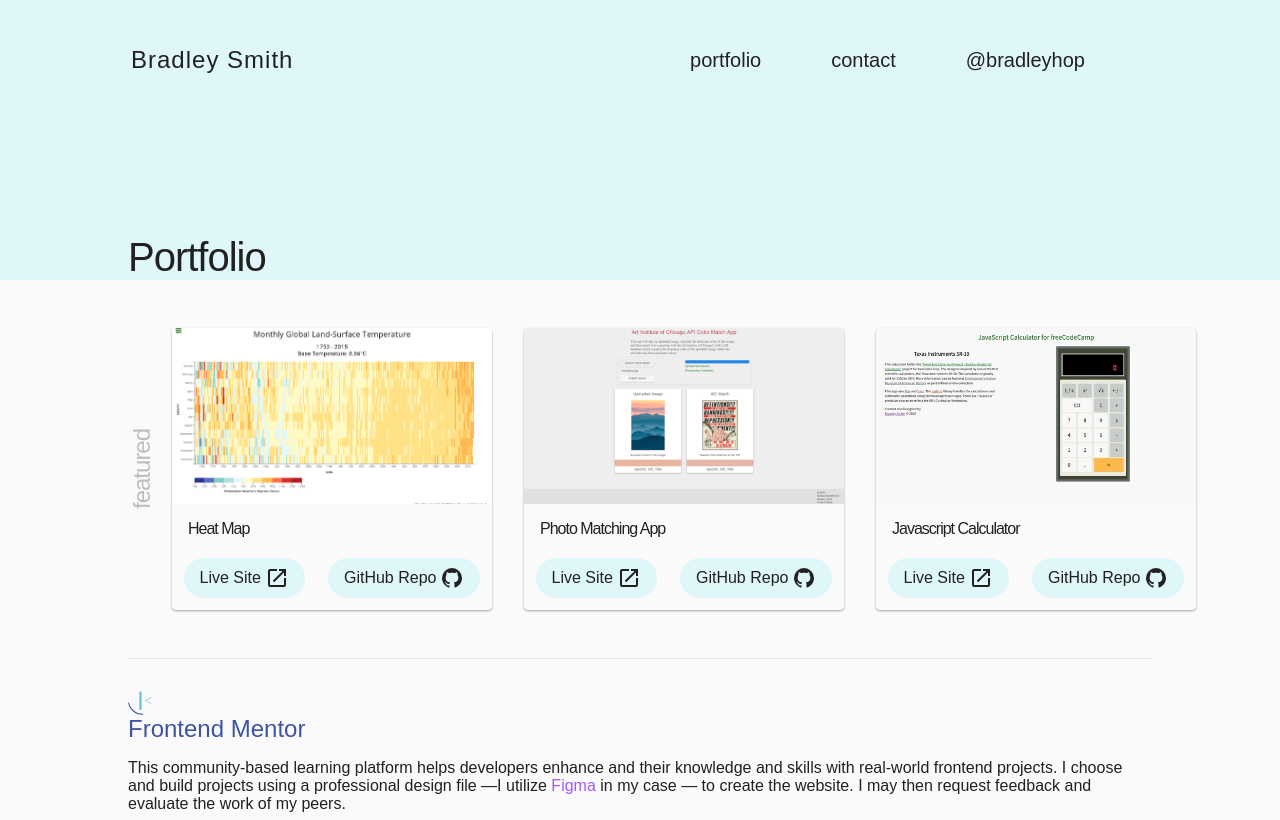
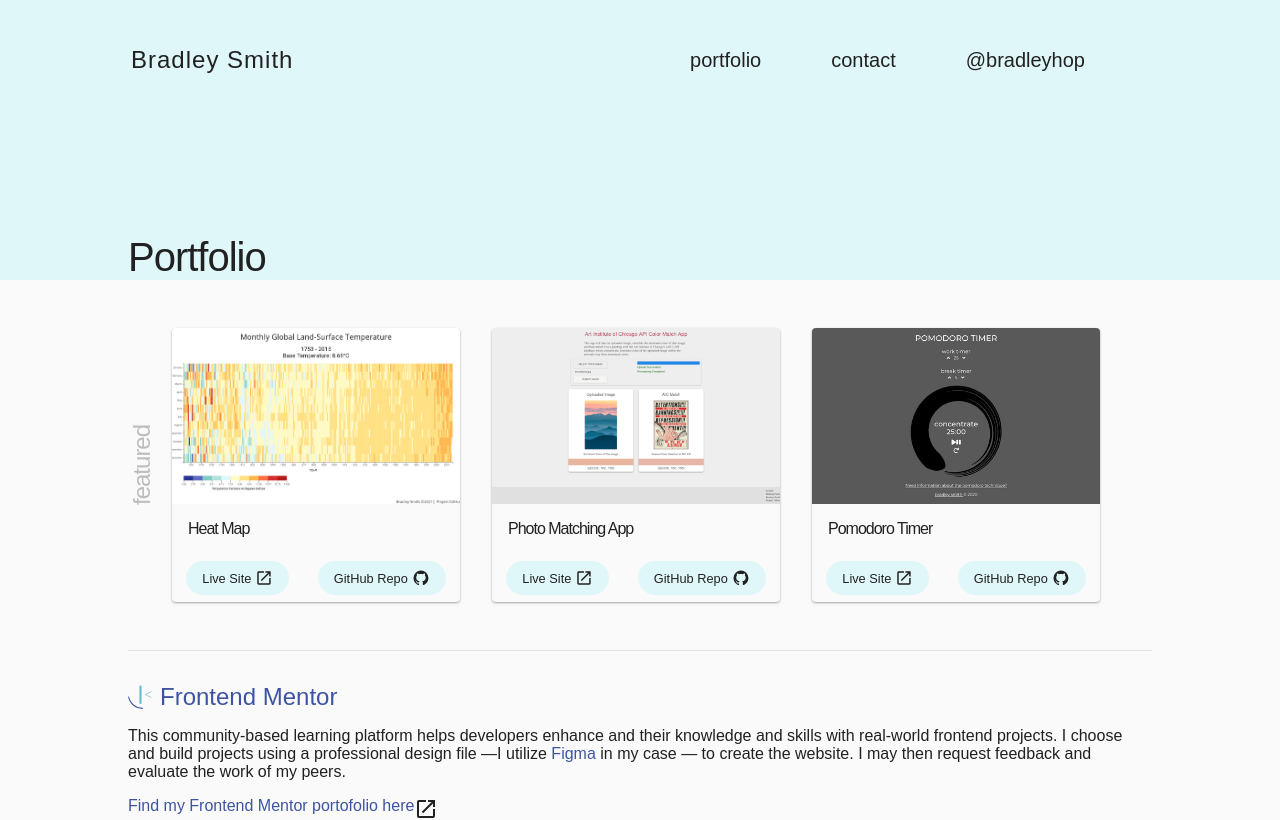
Before and after one commit to bradleyhop/simple-portfolio, a Vue app: page /portfolio in a window 1280 px wide. Shown: the top 820 px of the page. Built offline with nearby package versions, Linux system fonts and the light colour scheme; a web font is replaced by a local one.

Commit message:
fix all spacings; automate featured card elements

```diff
--- a/src/assets/style/color.scss
+++ b/src/assets/style/color.scss
@@ -1,4 +1,5 @@
 /*
+ * color scheme based on home profile photo
  * $gray-green: #425350;
  * $lightest-blue: #d7f0f2;
  * $mid-blue: #98d3f2;
@@ -21,5 +22,5 @@ $redish: #e57373;
 $greenish: #558b2f;
 
 // vendor colors
-$figma-purple: rgb(62, 84, 163);
+$figma-purple: #3e54a3;
 $fcc-green: #00641f;
--- a/src/components/PortCard.vue
+++ b/src/components/PortCard.vue
@@ -92,12 +92,13 @@ export default {
 .port-card-container {
   border-radius: 4px;
   margin: 1rem;
-  width: 20rem;
+  width: 18rem;
   box-shadow: 0 1px 3px rgba(0, 0, 0, 0.12), 0 1px 2px rgba(0, 0, 0, 0.24);
   transition: all 0.3s cubic-bezier(0.25, 0.8, 0.25, 1);
 
   &:hover {
     box-shadow: 0 7px 14px rgba(0, 0, 0, 0.2), 0 5px 5px rgba(0, 0, 0, 0.22);
+    transform: scale(1.02);
   }
 
   .card-img {
@@ -136,11 +137,11 @@ export default {
           background-color: $lightest-blue;
           border-radius: 100px;
           cursor: pointer;
-          font-size: 1rem;
+         font-size: 0.8rem;
           padding: 0.5rem 1rem;
 
           &:hover {
-            transform: scale(1.05);
+            transform: scale(1.03);
             transition-duration: 200ms;
           }
 
@@ -152,8 +153,8 @@ export default {
 
           .svg-icon {
             fill: $not-black;
-            height: 1.5em;
-            width: 1.5em;
+            height: 1.4em;
+            width: 1.4em;
           }
         }
       }
--- a/src/views/SitePortfolio.vue
+++ b/src/views/SitePortfolio.vue
@@ -1,7 +1,7 @@
 <script>
 import { RouterLink } from "vue-router";
 
-// custom Vue components
+// project custom Vue components
 import MenuList from "@/components/MenuList.vue";
 import PortCard from "@/components/PortCard.vue";
 import PortfolioCollapse from "@/components/PortfolioCollapse.vue";
@@ -11,8 +11,7 @@ import fCC from "@/assets/data/fcc-data.js";
 import extra from "@/assets/data/extra-data.js";
 
 // load only the icons we need!
-import { mdiFire } from "@mdi/js";
-import { mdiOpenInNew } from "@mdi/js";
+import { mdiFire, mdiOpenInNew } from "@mdi/js";
 
 export default {
   name: "SitePortfolio",
@@ -31,6 +30,12 @@ export default {
       // mdi icons
       mdiFire,
       mdiOpenInNew,
+      // blarg
+      featuredProjects: [
+        fCC[0].projects[2], // heat map
+        extra[0].projects[0], // color match
+        fCC[1].projects[0], // pomo timer
+      ],
     };
   },
 };
@@ -56,33 +61,16 @@ export default {
       <h2 class="featured-text">featured</h2>
 
       <section class="portcard-section">
-        <!-- chloropleth map  -->
+        <div v-for="project in featuredProjects" :key="project.title">
           <PortCard
-          :cardTitle="freecodecampData[0].projects[2].title"
-          :liveLink="freecodecampData[0].projects[2].link"
-          :gitLink="freecodecampData[0].projects[2].github"
-          :imgSrc="`./screenshots/${freecodecampData[0].projects[2].img.src}`"
-          :imgAlt="freecodecampData[0].projects[2].img.alt"
+            :cardTitle="`${project.title}`"
+            :liveLink="`${project.link}`"
+            :gitLink="`${project.github}`"
+            :imgSrc="`./screenshots/${project.img.src}`"
+            :imgAlt="`${project.img.alt}`"
           />
-        <!-- AIC Color Match -->
-        <PortCard
-          :cardTitle="extraData[0].projects[0].title"
-          :liveLink="extraData[0].projects[0].link"
-          :gitLink="extraData[0].projects[0].github"
-          :imgSrc="`./screenshots/${extraData[0].projects[0].img.src}`"
-          :imgAlt="extraData[0].projects[0].img.alt"
-        />
-
-        <!-- Pomodoro Timer -->
-        <PortCard
-          :cardTitle="freecodecampData[1].projects[1].title"
-          :liveLink="freecodecampData[1].projects[1].link"
-          :gitLink="freecodecampData[1].projects[1].github"
-          :imgSrc="`./screenshots/${freecodecampData[1].projects[1].img.src}`"
-          :imgAlt="freecodecampData[1].projects[1].img.alt"
-        />
+        </div>
       </section>
-      <!-- .device-widths -->
     </div>
 
     <div class="portfolio-container device-widths">
@@ -93,6 +81,7 @@ export default {
               href="https://frontendmentor.io"
               target="_blank"
               rel="noreferrer noopener"
+              class="fm-heading-link"
             >
               <img
                 src="/img/frontend-mentor-seeklogocom.svg"
@@ -124,7 +113,6 @@ export default {
               rel="noreferrer noopener"
               class="fm-profile-link"
               >Find my Frontend Mentor portofolio here
-            </a>
               <svg
                 xmlns="http://www.w3.org/2000/svg"
                 role="img"
@@ -134,6 +122,7 @@ export default {
               >
                 <path :d="mdiOpenInNew"></path>
               </svg>
+            </a>
           </p>
         </article>
 
@@ -180,7 +169,6 @@ export default {
               rel="noreferrer noopener"
               class="fcc-port-link"
               >Find my freeCodeCamp portofolio here
-            </a>
               <svg
                 xmlns="http://www.w3.org/2000/svg"
                 role="img"
@@ -190,6 +178,7 @@ export default {
               >
                 <path :d="mdiOpenInNew"></path>
               </svg>
+            </a>
           </p>
 
           <h4 class="cert-title">Certificates Earned</h4>
@@ -274,6 +263,7 @@ $nav-border-line: 3px solid #fff;
 
   .portcard-section {
     display: flex;
+    flex-wrap: wrap;
     justify-content: space-evenly;
   }
 }
@@ -285,6 +275,11 @@ $nav-border-line: 3px solid #fff;
 
     .fm-heading-container {
       margin-bottom: 1rem;
+
+      .fm-heading-link {
+        display: flex;
+        align-items: center;
+      }
 
       .fmIcon {
         height: 1.5rem;
@@ -304,7 +299,7 @@ $nav-border-line: 3px solid #fff;
     }
 
     .figma-link {
-      color: #a259ff;
+      color: $figma-purple;
 
       &:hover {
         text-decoration: underline;
@@ -313,10 +308,11 @@ $nav-border-line: 3px solid #fff;
 
     .fm-profile-link {
       color: $figma-purple;
+      display: flex;
       border-bottom: 1px solid rgba(0, 0, 0, 0);
 
       &:hover {
-        border-bottom: 1px solid $figma-purple;
+        transform: scale(1.02);
       }
     }
   }
@@ -330,10 +326,11 @@ $nav-border-line: 3px solid #fff;
 
 .fcc-port-link {
   color: $fcc-green;
+  display: flex;
   border-bottom: 1px solid rgba(0, 0, 0, 0);
 
   &:hover {
-    border-bottom: 1px solid $fcc-green;
+    transform: scale(1.02);
   }
 }
 
@@ -409,7 +406,6 @@ $nav-border-line: 3px solid #fff;
   }
 }
 
-
 .cert-title {
   color: $fcc-green;
   font-size: 1.1rem;
@@ -418,6 +414,6 @@ $nav-border-line: 3px solid #fff;
 }
 
 .port-collapse-container {
-  box-shadow: 0 1px 3px rgba(0,0,0,0.12), 0 1px 2px rgba(0,0,0,0.24);
+  box-shadow: 0 1px 3px rgba(0, 0, 0, 0.12), 0 1px 2px rgba(0, 0, 0, 0.24);
 }
 </style>
```
Lines whose indentation alone changed are shown as unchanged.
